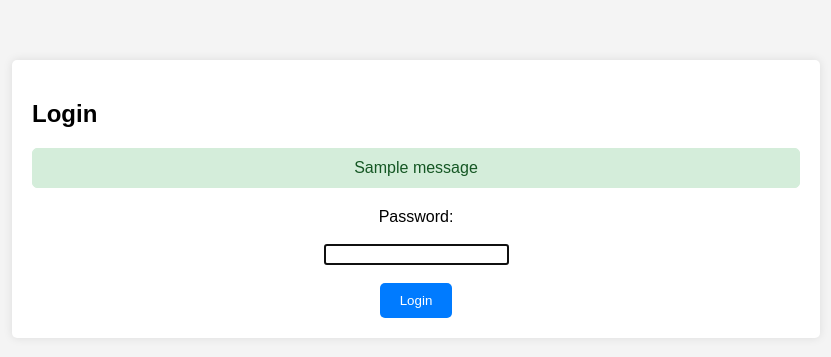
After one commit to kasperdokter/dr-lingo, a Flask app: page /login in a window 1280 px wide. The commit adds this page. Shown: the top 357 px of the page, without its empty margins (224-1055 px from the left). Run offline with Flask 3, Linux system fonts and the light colour scheme; tables that the repository leaves empty hold one stand-in row (values such as "Sample post"); one stand-in notice (Sample message) is shown.

Commit message:
Added login

```diff
--- a/app.py
+++ b/app.py
@@ -1,17 +1,18 @@
+import logging
+import os
 import random
-import os
-import logging
 
-from flask import Flask, redirect, render_template, request, url_for
+from flask import (Flask, abort, redirect, render_template, request, session,
+                   url_for, flash)
 
 from models import Pair, db
-
 
 
 def create_app():
     app = Flask(__name__)
     app.config['SQLALCHEMY_DATABASE_URI'] = os.getenv('DATABASE_URL')
     app.config['SQLALCHEMY_TRACK_MODIFICATIONS'] = False
+    app.secret_key = os.environ.get('SECRET_KEY')
 
     db.init_app(app)
 
@@ -25,10 +26,27 @@ app = create_app()
 
 app.logger.setLevel(logging.DEBUG)
 
+@app.route('/login', methods=['GET', 'POST'])
+def login():
+    if request.method == 'POST':
+        password = request.form.get('password')
+        if password == os.getenv('WEB_PASSWORD'):
+            session['logged_in'] = True
+            return redirect(url_for('index'))
+        else:
+            flash("Incorrect password. Let's hope it is just a typo... 😉", 'error')
+            return redirect(url_for('login'))
+    return render_template('login.html')
+
+@app.route('/logout')
+def logout():
+    session.pop('logged_in', None)
+    return redirect(url_for('login'))
+
 @app.route('/', methods=['GET', 'POST'])
 def index():
-
-    feedback = None
+    if not session.get('logged_in'):
+        return redirect(url_for('login'))
 
     # Handle the previous answer
     if request.method == 'POST':
@@ -44,9 +62,9 @@ def index():
 
         # Set the feedback
         if is_correct:
-            feedback = 'Correct!'
+            flash('Correct! 🥰', 'success')
         else:
-            feedback = f'The correct translation of {word_to_translate} is {correct_answer}'
+            flash(f'👎 The correct translation of <em>{word_to_translate}</em> is <em>{correct_answer}</em>', 'error')
 
         # Update the counters
         pair: Pair = Pair.query.get_or_404(int(pair_id))
@@ -102,17 +120,21 @@ def index():
         word_to_translate = random_pair.dutch_word
         correct_answer = random_pair.english_word
 
-    return render_template('game.html', feedback=feedback, word_to_translate=word_to_translate, correct_answer=correct_answer, pair_id=random_pair.id, language=language)
+    return render_template('game.html', word_to_translate=word_to_translate, correct_answer=correct_answer, pair_id=random_pair.id, language=language)
 
 
 @app.route('/words')
 def words():
+    if not session.get('logged_in'):
+        return redirect(url_for('login'))
     pairs = Pair.query.all()
     return render_template('words.html', pairs=pairs)
 
 
 @app.route('/update/<int:id>', methods=['GET', 'POST'])
 def update(id):
+    if not session.get('logged_in'):
+        return redirect(url_for('login'))
     pair: Pair = Pair.query.get_or_404(id)
     if request.method == 'POST':
         pair.english_word = request.form['english']
@@ -124,6 +146,8 @@ def update(id):
 
 @app.route('/create', methods=['GET', 'POST'])
 def create():
+    if not session.get('logged_in'):
+        return redirect(url_for('login'))
     if request.method == 'POST':
         new_pair = Pair(
             english_word=request.form['english'],
--- a/docker-compose.yml
+++ b/docker-compose.yml
@@ -19,6 +19,7 @@ services:
       - db
     environment:
       DATABASE_URL: postgresql://${POSTGRES_USER}:${POSTGRES_PASSWORD}@db:5432/${POSTGRES_DB}
-
+      SECRET_KEY: ${SECRET_KEY}
+      WEB_PASSWORD: ${WEB_PASSWORD}
 volumes:
   dbdata:
--- a/static/styles.css
+++ b/static/styles.css
@@ -4,6 +4,7 @@ body {
     padding: 0;
     background-color: #f4f4f4;
 }
+
 .container {
     width: 80%;
     margin: 20px auto;
@@ -13,20 +14,24 @@ body {
     box-shadow: 0px 0px 10px 0px rgba(0,0,0,0.1);
     overflow: hidden;
 }
+
 table {
     width: 100%;
     margin: 20px 0;
     border-collapse: collapse;
 }
+
 th, td {
     padding: 10px;
     text-align: left;
     border-bottom: 1px solid #ddd;
 }
+
 th {
     background-color: #333;
     color: #fff;
 }
+
 a {
     padding: 10px 20px;
     background-color: #007BFF;
@@ -36,12 +41,14 @@ a {
     cursor: pointer;
     text-decoration: none;
 }
+
 @media (min-width: 600px) {
     .container {
         width: 75%;
         margin: 40px auto; /* Increase vertical margins for larger screens */
     }
 }
+
 @media (min-width: 900px) {
     .container {
         width: 60%;
@@ -88,3 +95,31 @@ form input[type="submit"]:hover {
 a:hover {
     color: #0056b3;
 }
+
+ul.flashes {
+    list-style-type: none;
+    padding: 0;
+    margin-bottom: 20px;
+}
+
+ul.flashes li {
+    border: 1px solid #f8d7da;
+    background-color: #f8d7da;
+    color: #721c24;
+    padding: 10px;
+    margin-bottom: 10px;
+    border-radius: 5px;
+    text-align: center;
+}
+
+ul.flashes li.success {
+    border: 1px solid #d4edda;
+    background-color: #d4edda;
+    color: #155724;
+}
+
+ul.flashes li.error {
+    border: 1px solid #f8d7da;
+    background-color: #f8d7da;
+    color: #721c24;
+}
--- /dev/null
+++ b/templates/login.html
@@ -0,0 +1,28 @@
+<!DOCTYPE html>
+<html lang="en">
+<head>
+    <meta charset="UTF-8">
+    <title>Login</title>
+    <meta name="viewport" content="width=device-width, initial-scale=1">
+    <link rel="stylesheet" href="{{ url_for('static', filename='styles.css') }}">
+</head>
+<body>
+    <div class="container">
+        <h2>Login</h2>
+        {% with messages = get_flashed_messages(with_categories=true) %}
+        {% if messages %}
+        <ul class=flashes>
+        {% for category, message in messages %}
+        <li class="{{ category }}">{{ message }}</li>
+        {% endfor %}
+        </ul>
+        {% endif %}
+        {% endwith %}
+        <form method="POST" action="/login">
+            <label for="password">Password:</label><br>
+            <input type="password" id="password" name="password" autofocus><br>
+            <input type="submit" value="Login">
+        </form>
+    </div>
+</body>
+</html>
```
Also changed, not shown: templates/game.html (+10 -3 lines).
